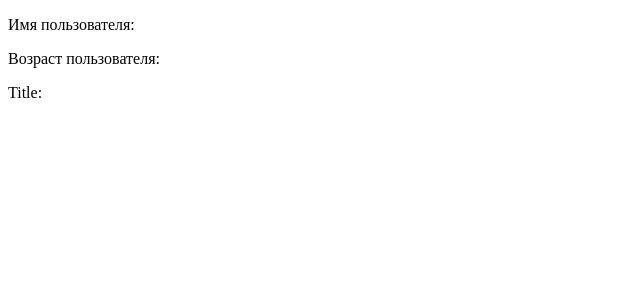
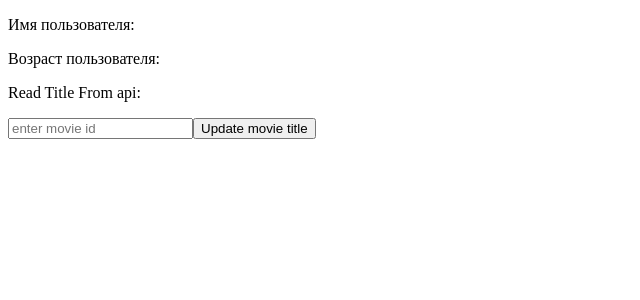
Before and after one commit to kolosovpetro/AngularGuide, an Angular app in the folder http-request/: page / in a window 1280 px wide. Shown: the top 300 px of the page, without its empty margins (0-640 px from the left). Built offline with nearby package versions, Linux system fonts and the light colour scheme; no server answers.

Commit message:
http request updated

```diff
--- a/http-request/src/app/app.component.html
+++ b/http-request/src/app/app.component.html
@@ -1,5 +1,7 @@
 <div>
   <p>Имя пользователя: {{user?.name}}</p>
   <p>Возраст пользователя: {{user?.age}}</p>
-  <p>Title: {{movie?.title}}</p>
+  <p>Read Title From api: {{movie?.title}}</p>
+  <input type="text" [(ngModel)]="movieId" placeholder="enter movie id">
+  <button (click)="updateMovie()">Update movie title</button>
 </div>
--- a/http-request/src/app/app.component.ts
+++ b/http-request/src/app/app.component.ts
@@ -1,15 +1,21 @@
 import {Component, OnInit} from '@angular/core';
-import {HttpClient} from '@angular/common/http';
 import {User} from './user';
 import {Movie} from './movie';
+import {MoviesService} from './movies.service';
 
 @Component({
     selector: 'app-root',
     templateUrl: './app.component.html',
     styleUrls: ['./app.component.css']
 })
-export class AppComponent implements OnInit {
+export class AppComponent {
     title = 'http-request';
+
+    // @ts-ignore
+    movieId: number;
+
+    // @ts-ignore
+    fieldMovieId: number;
 
     // @ts-ignore
     user: User;
@@ -17,15 +23,20 @@ export class AppComponent implements OnInit {
     // @ts-ignore
     movie: Movie;
 
-    private url = 'https://movies-rest-api-demo.herokuapp.com/api/movies/1';
 
-
-    constructor(private http: HttpClient) {
+    constructor(private movService: MoviesService) {
     }
 
-    ngOnInit(): void {
-        // this.http.get<User>('assets/user.json').subscribe((data: User) => this.user = data);
-        this.http.get<Movie>(this.url).subscribe((data: Movie) => this.movie = data,
-            (error) => console.log(error));
+    updateMovie(): void {
+
+        this.movService.getMovie(this.movieId).subscribe((data: Movie) => {
+            this.movie = data;
+        });
     }
+
+    // ngOnInit(): void {
+    // this.http.get<User>('assets/user.json').subscribe((data: User) => this.user = data);
+    // this.http.get<Movie>(this.url).subscribe((data: Movie) => this.movie = data,
+    // (error) => console.log(error));
+    // }
 }
--- a/http-request/src/app/app.module.ts
+++ b/http-request/src/app/app.module.ts
@@ -4,6 +4,7 @@ import {NgModule} from '@angular/core';
 import {AppRoutingModule} from './app-routing.module';
 import {AppComponent} from './app.component';
 import {HttpClientModule} from '@angular/common/http';
+import {FormsModule} from '@angular/forms';
 
 @NgModule({
     declarations: [
@@ -12,7 +13,8 @@ import {HttpClientModule} from '@angular/common/http';
     imports: [
         BrowserModule,
         HttpClientModule,
-        AppRoutingModule
+        AppRoutingModule,
+        FormsModule
     ],
     providers: [],
     bootstrap: [AppComponent]
--- /dev/null
+++ b/http-request/src/app/movies.service.ts
@@ -0,0 +1,19 @@
+import {Injectable} from '@angular/core';
+import {HttpClient} from '@angular/common/http';
+import {Movie} from './movie';
+import {Observable} from 'rxjs';
+
+@Injectable({
+    providedIn: 'root'
+})
+export class MoviesService {
+
+    private url = 'https://movies-rest-api-demo.herokuapp.com/api/movies/';
+
+    constructor(private httpClient: HttpClient) {
+    }
+
+    getMovie(id: number): Observable<Movie> {
+        return this.httpClient.get<Movie>(this.url + id);
+    }
+}
```
Also changed, not shown: 1 other file (tests, documents, lock files or other folders).
